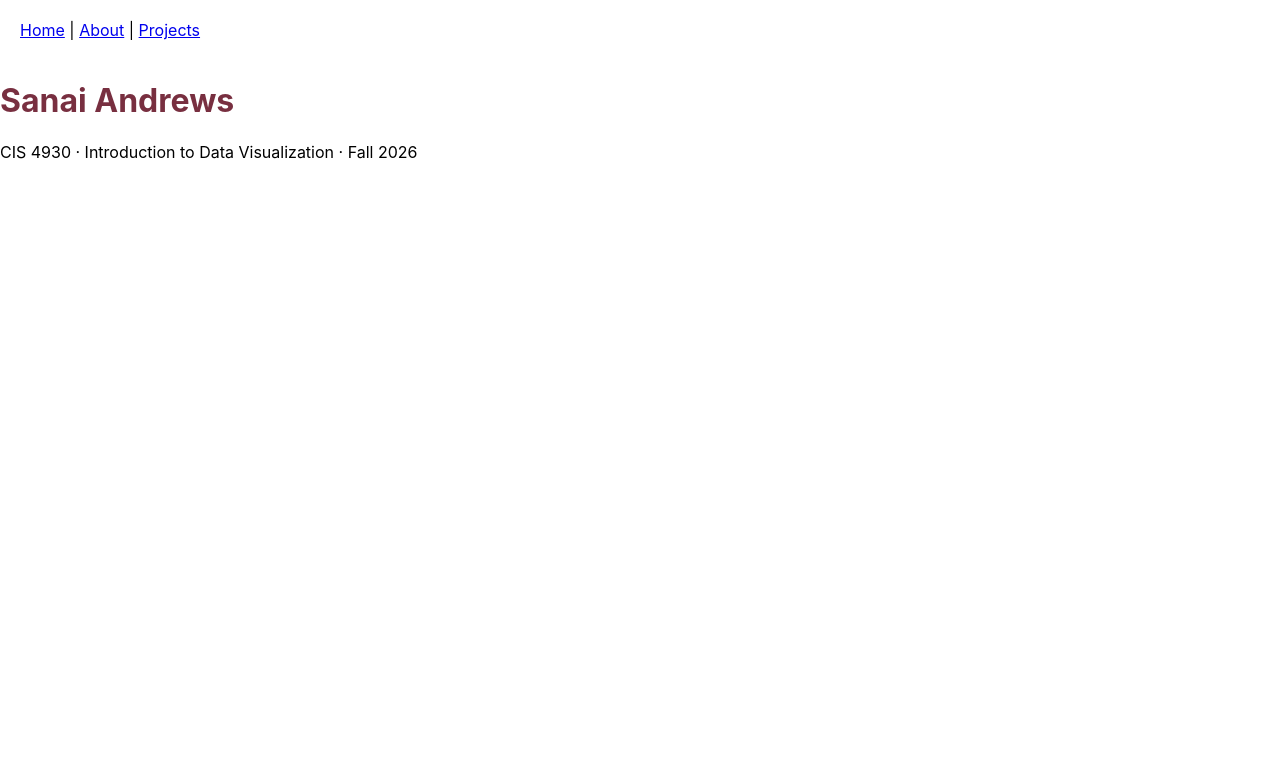
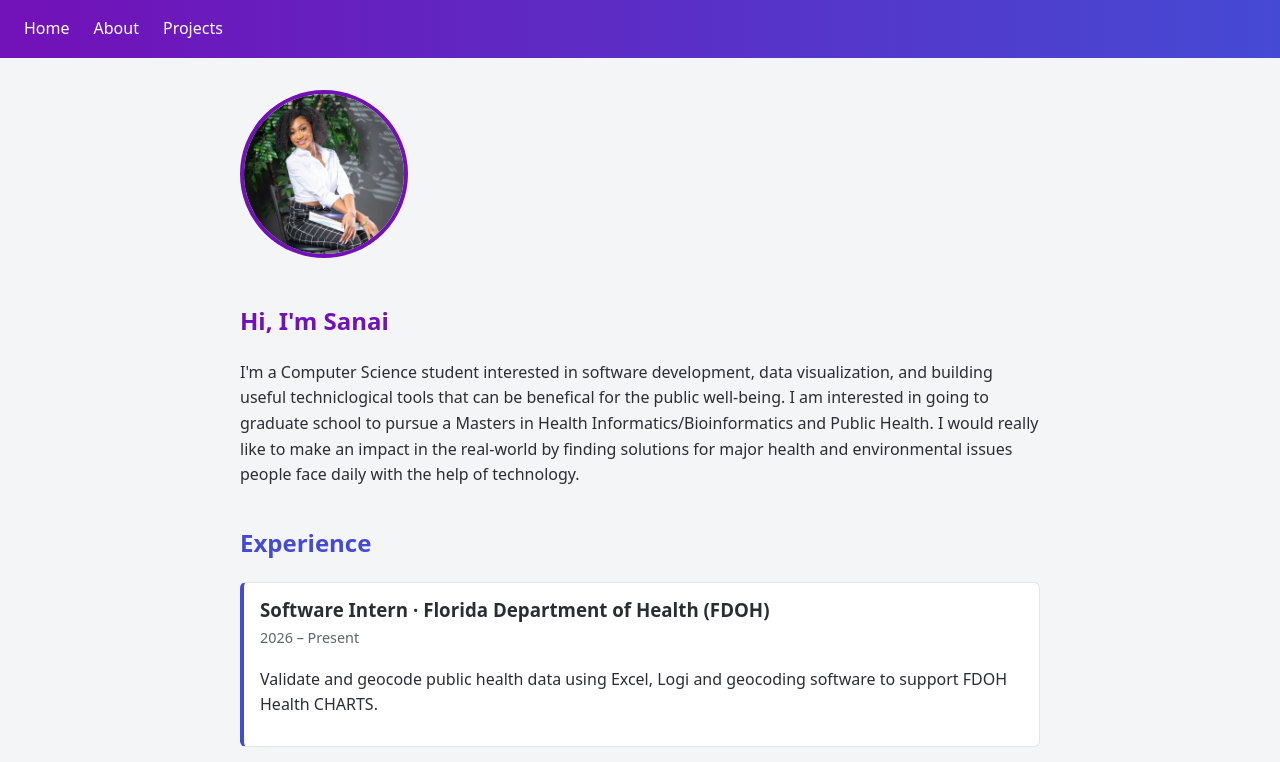
Before and after one commit to larrytheWatermelon4477/Homepage, a React (Create React App) app: page /#/about in a window 1280 px wide. Shown: the top 762 px of the page. Built offline with nearby package versions, Linux system fonts and the light colour scheme.

Commit message:
Update site title name & homepage content

```diff
--- a/public/index.html
+++ b/public/index.html
@@ -24,7 +24,7 @@
       work correctly both with client-side routing and a non-root public URL.
       Learn how to configure a non-root public URL by running `npm run build`.
     -->
-    <title>React App</title>
+    <title>Sanai Andrews</title>
   </head>
   <body>
     <noscript>You need to enable JavaScript to run this app.</noscript>
--- a/src/App.scss
+++ b/src/App.scss
@@ -1,49 +1,97 @@
-$fsu-garnet: #782f40;
-$fsu-gold: #ceb888;
+// ---- Palette ----
+$purple: #7211b8;
+$blue: #454ad4;
+$grey-900: #2b2d33; // main text
+$grey-600: #5f6370; // secondary text
+$grey-200: #e3e5ea; // borders
+$grey-100: #f4f5f7; // page background
+$white: #ffffff;
 
-.App {
-  min-height: 100vh;
-  background-color: #f5f5f5;
+
+body {
+  margin: 0;
+  background-color: $grey-100;
+  color: $grey-900;
+  font-family: system-ui, -apple-system, "Segoe UI", sans-serif;
+  line-height: 1.6;
 }
 
 h1 {
-  color: $fsu-garnet;
+  color: $purple;
 }
 
 h2 {
-  color: $fsu-gold;
-}
-.App-logo {
-  height: 40vmin;
-  pointer-events: none;
+  color: $blue;
 }
 
-@media (prefers-reduced-motion: no-preference) {
-  .App-logo {
-    animation: App-logo-spin infinite 20s linear;
+a {
+  color: $blue;
+
+  &:hover {
+    color: $purple;
   }
 }
 
-.App-header {
-  background-color: #282c34;
-  min-height: 100vh;
+.site-nav {
   display: flex;
-  flex-direction: column;
-  align-items: center;
-  justify-content: center;
-  font-size: calc(10px + 2vmin);
-  color: white;
+  gap: 24px;
+  padding: 16px 24px;
+  background: linear-gradient(90deg, $purple, $blue);
+
+  a {
+    color: $white;
+    text-decoration: none;
+    font-weight: 500;
+
+    &:hover {
+      color: $white;
+      text-decoration: underline;
+    }
+  }
 }
 
-.App-link {
-  color: #61dafb;
+// ---- About page ----
+.about {
+  max-width: 800px;
+  margin: 0 auto;
+  padding: 32px 20px;
 }
 
-@keyframes App-logo-spin {
-  from {
-    transform: rotate(0deg);
-  }
-  to {
-    transform: rotate(360deg);
+.about-me {
+  display: flex;
+  gap: 24px;
+  align-items: center;
+  flex-wrap: wrap; // stacks on narrow screens
+}
+
+.profile-photo {
+  width: 160px;
+  height: 160px;
+  border-radius: 50%;
+  object-fit: cover;
+  border: 4px solid $purple;
+}
+
+.experience ul {
+  list-style: none;
+  padding: 0;
+}
+
+.experience li {
+  background: $white;
+  border: 1px solid $grey-200;
+  border-left: 4px solid $blue;
+  border-radius: 6px;
+  padding: 12px 16px;
+  margin-bottom: 16px;
+
+  h3 {
+    margin: 0;
+    color: $grey-900;
   }
 }
+
+.dates {
+  color: $grey-600;
+  font-size: 0.9em;
+}
--- a/src/App.tsx
+++ b/src/App.tsx
@@ -1,6 +1,6 @@
 import "./App.scss";
 
-import { BrowserRouter, Routes, Route, Link } from "react-router-dom";
+import { HashRouter, Link, Routes, Route } from "react-router-dom";
 
 import Home from "./Pages/Home";
 import About from "./Pages/About";
@@ -8,10 +8,10 @@ import Projects from "./Pages/Projects";
 
 function App() {
   return (
-    <BrowserRouter>
-      <nav style={{ padding: "20px" }}>
-        <Link to="/">Home</Link> |{" "}
-        <Link to="/about">About</Link> |{" "}
+    <HashRouter>
+      <nav className="site-nav">
+        <Link to="/">Home</Link>
+        <Link to="/about">About</Link>
         <Link to="/projects">Projects</Link>
       </nav>
 
@@ -20,7 +20,7 @@ function App() {
         <Route path="/about" element={<About />} />
         <Route path="/projects" element={<Projects />} />
       </Routes>
-    </BrowserRouter>
+    </HashRouter>
   );
 }
 
--- a/src/Pages/About.tsx
+++ b/src/Pages/About.tsx
@@ -1,15 +1,46 @@
-function About () {
-    return (
 
+import photo from "../assets/IMG_3646.jpg"
+
+function About() {
+  return (
+    <main className="about">
+      <section className="about-me">
+        <img src={photo} alt="Photo of Sanai" className="profile-photo" />
         <div>
-            <h1>~~~~About Me~~~~</h1>
-            <p>
-                I am a Computer Science student who's interested in software development, data visualization,
-                and building useful techniclogical tools that can be benefical for the public well-being.
+          <h1>Hi, I'm Sanai</h1>
+          <p>
+            I'm a Computer Science student interested in software development, data visualization,
+            and building useful techniclogical tools that can be benefical for the public well-being.
+            I am interested in going to graduate school to pursue a Masters in Health Informatics/Bioinformatics
+            and Public Health. I would really like to make an impact in the real-world by finding solutions for major
+            health and environmental issues people face daily with the help of technology.
+          </p>
+        </div>
+      </section>
+
+      <section className="experience">
+        <h2>Experience</h2>
+        <ul>
+          <li>
+            <h3>Software Intern · Florida Department of Health (FDOH)</h3>
+            <span className="dates">2026 – Present</span>
+            <p>Validate and geocode public health data using Excel, Logi and geocoding software to support FDOH Health CHARTS.</p>
+          </li>
+          <li>
+            <h3>BA in Computer Science · Florida State University</h3>
+            <span className="dates">2024 – 2027</span>
+            <p>Current Coursework: Data Visualization,
+                                   Future Edge Networks,
+                                   Secure Parallel... in Python,
+                                   Software Engineering Capstone,
+                                   Programming Languages,
+                                   German Cinema
             </p>
-
-        </div>
-    );
+          </li>
+        </ul>
+      </section>
+    </main>
+  );
 }
 
 export default About;
```
Also changed, not shown: src/assets/IMG_3646.jpg (added).
